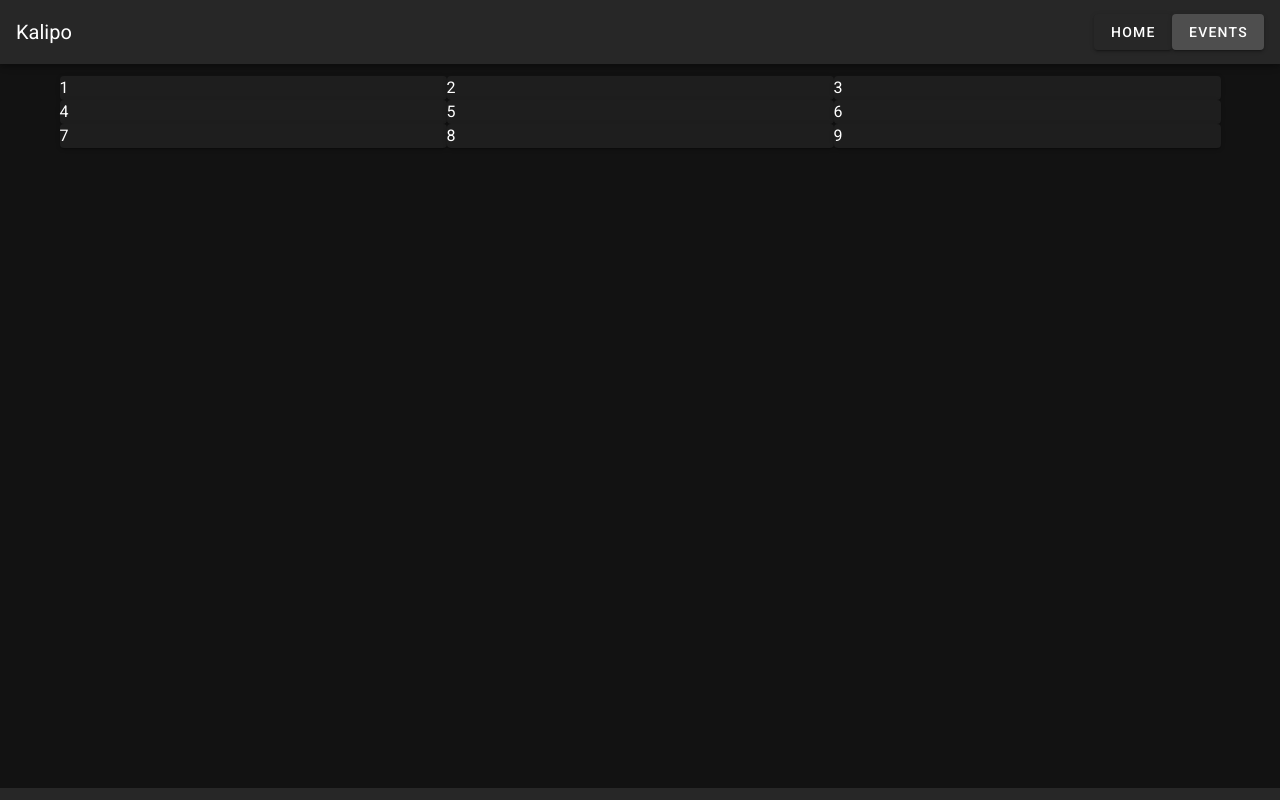
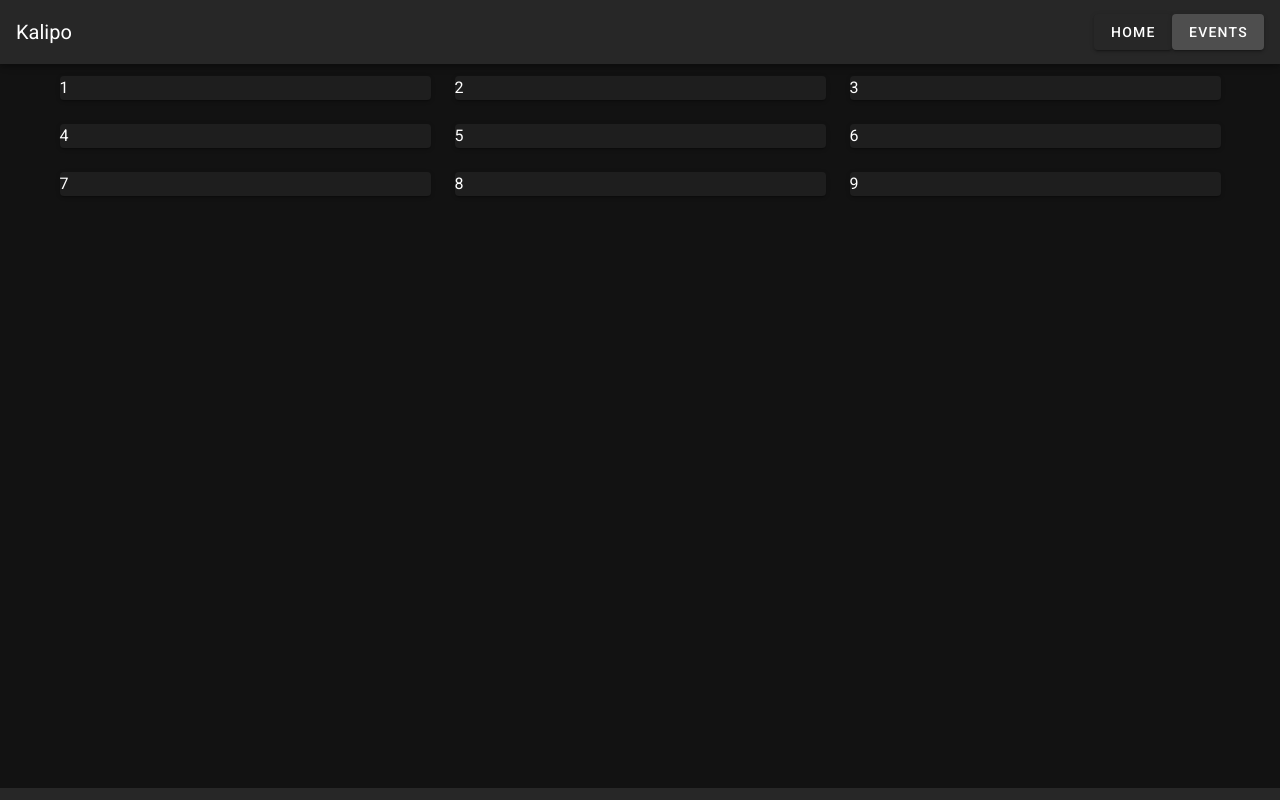
Before and after one commit to hesteren/client-poa, a Nuxt app: page /events in a window 1280 px wide. Built offline with nearby package versions, Linux system fonts and the light colour scheme.

Commit message:
Spacing between cards

```diff
--- a/pages/events.vue
+++ b/pages/events.vue
@@ -1,17 +1,29 @@
 <template lang="">
   <div>
     <v-container>
-      <v-flex d-flex>
+      <!-- <v-flex d-flex>
         <v-layout wrap>
           <v-flex
-            md4
+            class="md4"
             v-for="event in this.$store.state.events.events"
             :key="event.id"
           >
             <EventCard :event="event"></EventCard>
           </v-flex>
         </v-layout>
-      </v-flex>
+      </v-flex> -->
+
+      <v-row>
+        <v-col
+          cols="12"
+          sm="3"
+          md="4"
+          v-for="event in this.$store.state.events.events"
+          :key="event.id"
+        >
+          <EventCard :event="event"></EventCard>
+        </v-col>
+      </v-row>
     </v-container>
   </div>
 </template>
```
